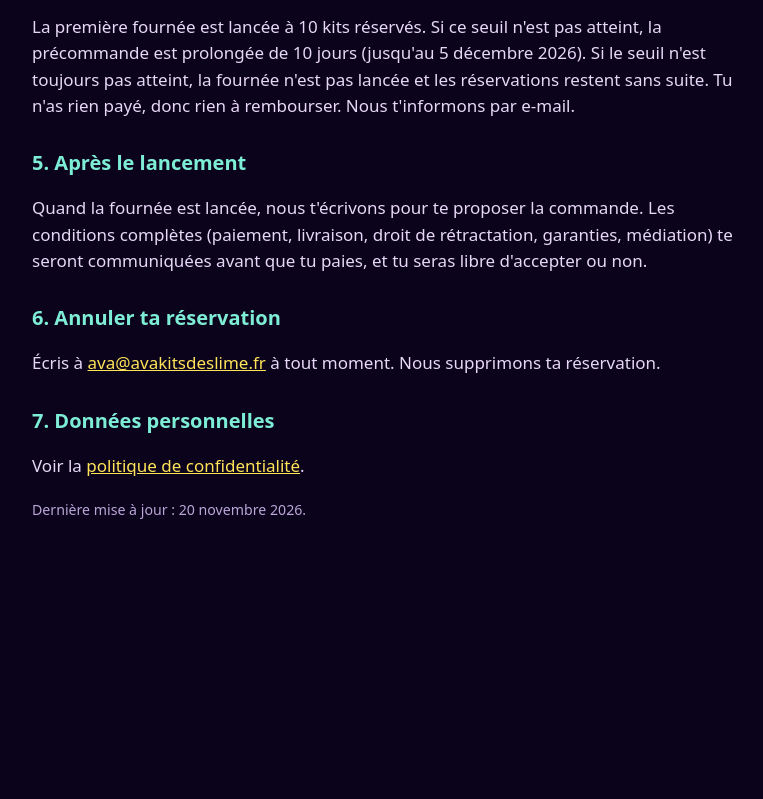
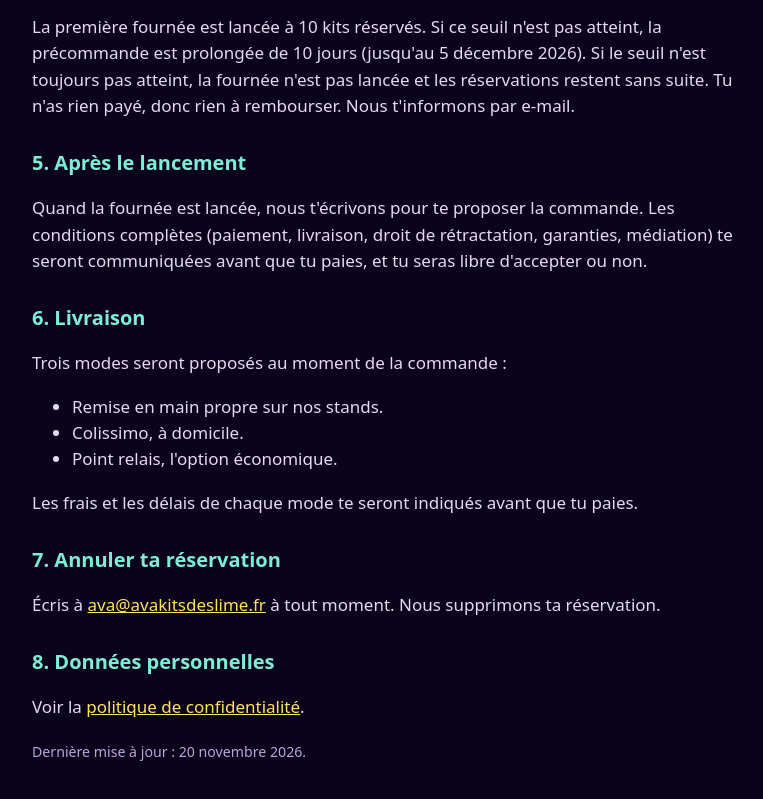
Before and after one commit to rubenhyatt99-sketch/ava-kits-slime, a plain HTML site: page cgv.html in a window 1280 px wide. Shown: the part 657-1456 px from the top of the page, without its empty margins (248-1011 px from the left). Before the commit the page ends 1260 px from the top, so only its background shows below. Drawn offline with Linux system fonts and the light colour scheme.

Commit message:
CGV: modes de livraison (stands, Colissimo, point relais)
Co-Authored-By: Claude Sonnet 5.5 <noreply@anthropic.com>
Claude-Session: https://claude.ai/code/session_016Jg8KYXp5tFHmwKH5DsLeX

```diff
--- a/cgv.html
+++ b/cgv.html
@@ -18,8 +18,12 @@ a{color:#FFE459}p,li{color:#E6D8F7}.back{display:inline-block;margin-bottom:20px
 <p>La première fournée est lancée à 10 kits réservés. Si ce seuil n'est pas atteint, la précommande est prolongée de 10 jours (jusqu'au 5 décembre 2026). Si le seuil n'est toujours pas atteint, la fournée n'est pas lancée et les réservations restent sans suite. Tu n'as rien payé, donc rien à rembourser. Nous t'informons par e-mail.</p>
 <h2>5. Après le lancement</h2>
 <p>Quand la fournée est lancée, nous t'écrivons pour te proposer la commande. Les conditions complètes (paiement, livraison, droit de rétractation, garanties, médiation) te seront communiquées avant que tu paies, et tu seras libre d'accepter ou non.</p>
-<h2>6. Annuler ta réservation</h2>
+<h2>6. Livraison</h2>
+<p>Trois modes seront proposés au moment de la commande :</p>
+<ul><li>Remise en main propre sur nos stands.</li><li>Colissimo, à domicile.</li><li>Point relais, l'option économique.</li></ul>
+<p>Les frais et les délais de chaque mode te seront indiqués avant que tu paies.</p>
+<h2>7. Annuler ta réservation</h2>
 <p>Écris à <a href="mailto:ava@avakitsdeslime.fr">ava@avakitsdeslime.fr</a> à tout moment. Nous supprimons ta réservation.</p>
-<h2>7. Données personnelles</h2>
+<h2>8. Données personnelles</h2>
 <p>Voir la <a href="/confidentialite.html">politique de confidentialité</a>.</p>
 <p><small>Dernière mise à jour : 20 novembre 2026.</small></p></main></body></html>
```
